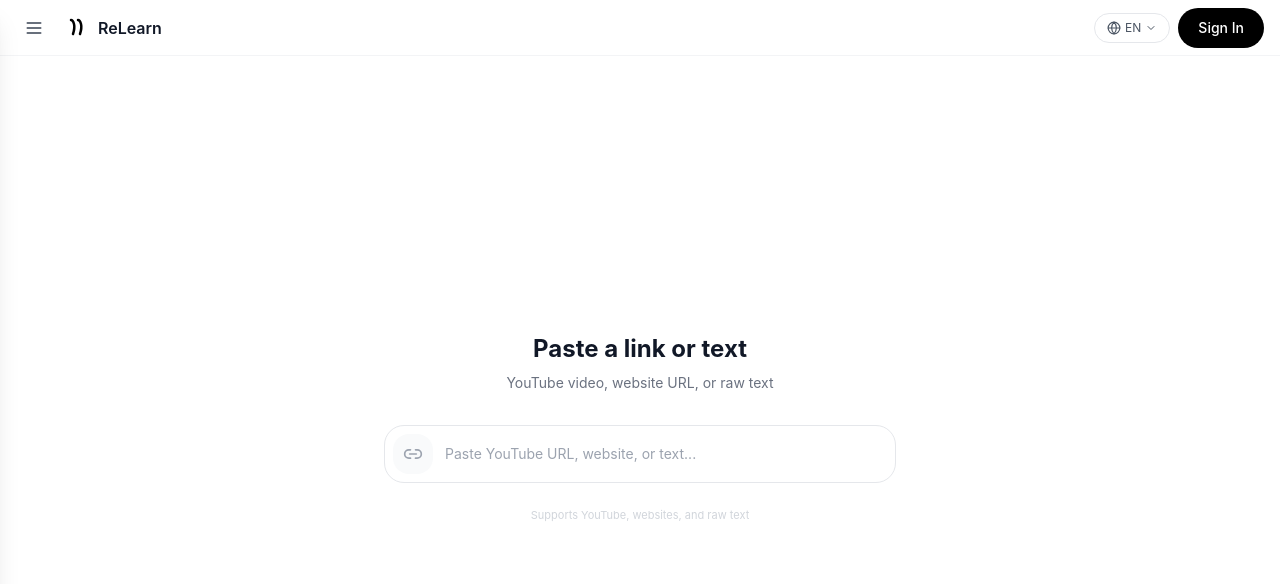
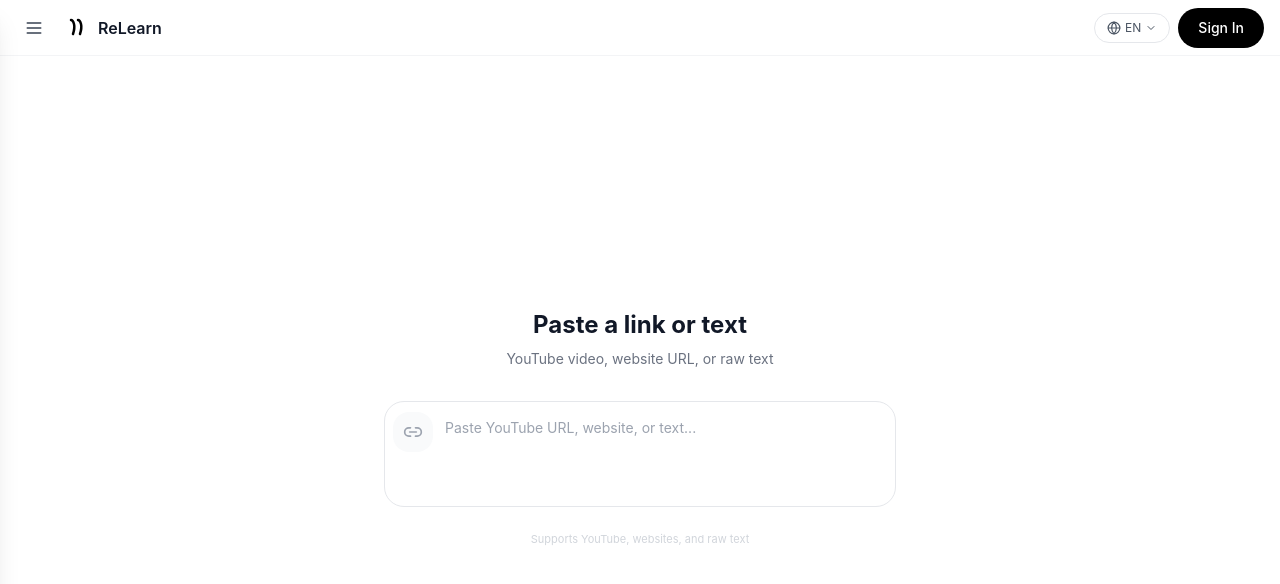
Before and after one commit to KNIGHTABDO/relearn, a Next.js app: page /paste in a window 1280 px wide. Shown: the top 584 px of the page. Built offline with nearby package versions, Linux system fonts and the light colour scheme.

Commit message:
feat: src/app/paste/page.tsx (Steps 2-5)

```diff
--- a/src/app/paste/page.tsx
+++ b/src/app/paste/page.tsx
@@ -1,13 +1,44 @@
 "use client";
 
 import React, { useState } from "react";
+import { useRouter } from "next/navigation";
 import { Header } from "@/components/layout/header";
 import { SidebarDrawer } from "@/components/layout/sidebar-drawer";
-import { Link2, ArrowRight } from "lucide-react";
+import { Link2, ArrowRight, Loader2 } from "lucide-react";
 
 export default function PastePage() {
+  const router = useRouter();
   const [sidebarOpen, setSidebarOpen] = useState(false);
   const [input, setInput] = useState("");
+  const [loading, setLoading] = useState(false);
+
+  const handleSubmit = async () => {
+    if (!input.trim() || loading) return;
+    setLoading(true);
+
+    try {
+      const formData = new FormData();
+      // Check if it's a YouTube URL
+      if (input.includes("youtube.com") || input.includes("youtu.be")) {
+        formData.append("youtube_url", input.trim());
+      } else {
+        formData.append("text", input.trim());
+      }
+
+      const res = await fetch("/api/upload", {
+        method: "POST",
+        body: formData,
+      });
+      const data = await res.json();
+      if (data.id) {
+        router.push(`/learn?id=${data.id}`);
+      }
+    } catch (e) {
+      console.error(e);
+    } finally {
+      setLoading(false);
+    }
+  };
 
   return (
     <div className="flex h-screen flex-col bg-white">
@@ -24,24 +55,37 @@ export default function PastePage() {
           </p>
 
           <div className="mt-8">
-            <div className="flex items-center gap-3 rounded-2xl border border-gray-200 bg-white p-2 transition-all focus-within:border-gray-300 focus-within:shadow-sm">
-              <div className="flex h-10 w-10 shrink-0 items-center justify-center rounded-xl bg-gray-50">
+            <div className="flex items-start gap-3 rounded-2xl border border-gray-200 bg-white p-2 transition-all focus-within:border-gray-300 focus-within:shadow-sm">
+              <div className="flex h-10 w-10 shrink-0 items-center justify-center rounded-xl bg-gray-50 mt-0.5">
                 <Link2 className="h-5 w-5 text-gray-400" />
               </div>
-              <input
-                type="text"
+              <textarea
                 value={input}
                 onChange={(e) => setInput(e.target.value)}
                 placeholder="Paste YouTube URL, website, or text..."
-                className="flex-1 bg-transparent text-sm text-gray-900 placeholder:text-gray-400 outline-none"
+                rows={4}
+                className="flex-1 resize-none bg-transparent text-sm text-gray-900 placeholder:text-gray-400 outline-none mt-2"
               />
-              {input && (
-                <button className="flex items-center gap-1.5 rounded-full bg-black px-4 py-2 text-xs font-medium text-white hover:bg-gray-800">
-                  <span>Learn</span>
-                  <ArrowRight className="h-3 w-3" />
-                </button>
-              )}
             </div>
+            {input.trim() && (
+              <button
+                onClick={handleSubmit}
+                disabled={loading}
+                className="mt-4 w-full btn-pill-primary py-3 text-sm gap-1.5 disabled:opacity-50"
+              >
+                {loading ? (
+                  <>
+                    <Loader2 className="h-3.5 w-3.5 animate-spin" />
+                    Processing...
+                  </>
+                ) : (
+                  <>
+                    Start Learning
+                    <ArrowRight className="h-3.5 w-3.5" />
+                  </>
+                )}
+              </button>
+            )}
           </div>
 
           <p className="mt-6 text-center text-[11px] text-gray-300">
```
